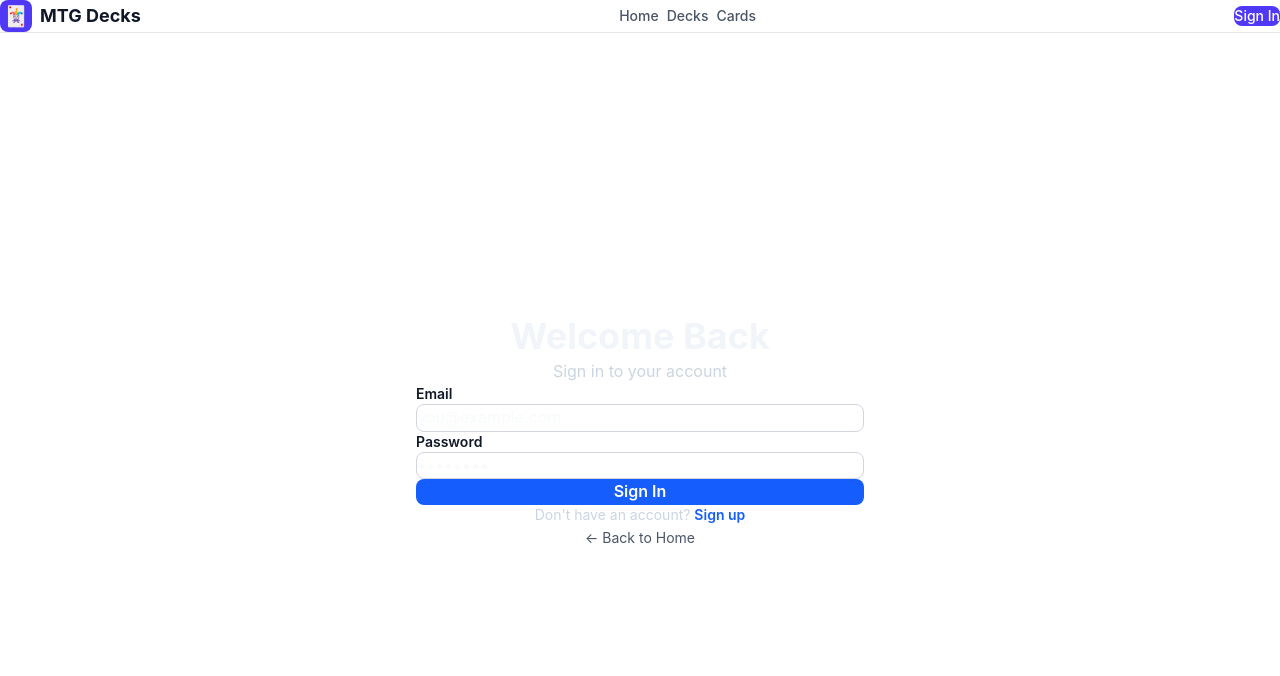
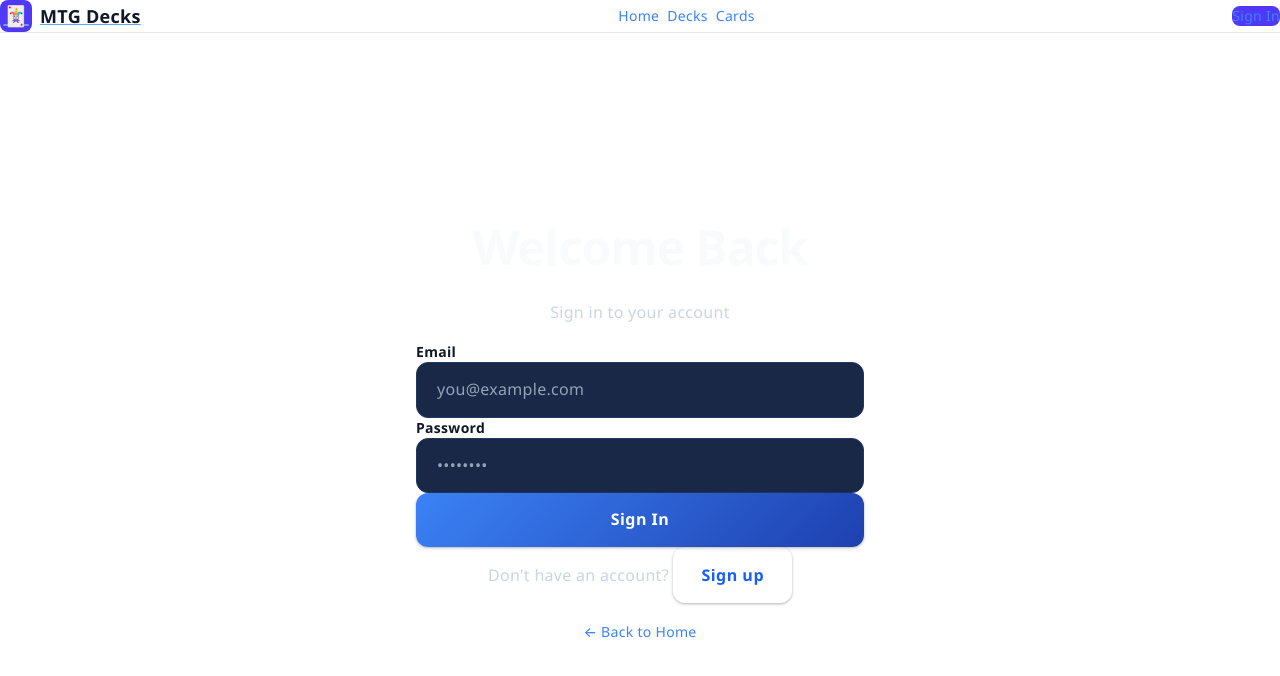
Before and after one commit to Antho-3387/ORM, a Next.js app in the folder orm/: page /auth in a window 1280 px wide. Shown: the top 676 px of the page. Built offline with nearby package versions, Linux system fonts and the light colour scheme.

Commit message:
Redesign with modern beautiful dark theme - proper spacing and typography

```diff
--- a/orm/app/globals.css
+++ b/orm/app/globals.css
@@ -1,25 +1,28 @@
 @import "tailwindcss";
 
 :root {
-  /* Dark Theme */
-  --bg-primary: #0f172a;
-  --bg-secondary: #1e293b;
-  --bg-tertiary: #334155;
-  --bg-accent: #1e3a8a;
+  /* Premium Dark Theme */
+  --bg-primary: #0a0e27;
+  --bg-secondary: #111c3b;
+  --bg-tertiary: #1a2847;
+  --bg-card: #1e3a5f;
 
   /* Text Colors */
-  --text-primary: #f1f5f9;
+  --text-primary: #f8fafc;
   --text-secondary: #cbd5e1;
   --text-muted: #94a3b8;
 
   /* Accent Colors */
   --accent-blue: #3b82f6;
   --accent-blue-light: #60a5fa;
-  --accent-indigo: #6366f1;
+  --accent-blue-dark: #1e40af;
 
-  /* Borders */
-  --border-color: #334155;
-  --border-light: #475569;
+  /* Borders & Effects */
+  --border-color: #1e3a5f;
+  --border-light: #334155;
+  --shadow-sm: 0 1px 3px rgba(0, 0, 0, 0.3);
+  --shadow-md: 0 4px 6px rgba(0, 0, 0, 0.4);
+  --shadow-lg: 0 10px 25px rgba(0, 0, 0, 0.5);
 }
 
 * {
@@ -33,37 +36,71 @@ html {
 }
 
 body {
-  background: var(--bg-primary);
+  background: linear-gradient(135deg, var(--bg-primary) 0%, var(--bg-secondary) 100%);
   color: var(--text-primary);
-  font-family: -apple-system, BlinkMacSystemFont, 'Segoe UI', 'Roboto', sans-serif;
+  font-family: 'Segoe UI', -apple-system, BlinkMacSystemFont, 'Roboto', sans-serif;
   -webkit-font-smoothing: antialiased;
   -moz-osx-font-smoothing: grayscale;
   line-height: 1.6;
+  letter-spacing: 0.3px;
+  min-height: 100vh;
 }
 
-h1, h2, h3, h4, h5, h6 {
+/* Typography */
+h1 {
+  font-size: 3rem;
+  font-weight: 800;
+  color: var(--text-primary);
+  line-height: 1.1;
+  letter-spacing: -1px;
+  margin-bottom: 1.5rem;
+}
+
+h2 {
+  font-size: 2rem;
   font-weight: 700;
   color: var(--text-primary);
   line-height: 1.2;
+  margin-bottom: 1.25rem;
+}
+
+h3 {
+  font-size: 1.5rem;
+  font-weight: 600;
+  color: var(--text-primary);
+  line-height: 1.3;
+  margin-bottom: 1rem;
+}
+
+h4 {
+  font-size: 1.25rem;
+  font-weight: 600;
+  color: var(--text-primary);
+  margin-bottom: 0.875rem;
 }
 
 p {
   color: var(--text-secondary);
+  font-size: 1rem;
+  line-height: 1.75;
+  margin-bottom: 1rem;
 }
 
 /* Scrollbar */
 ::-webkit-scrollbar {
-  width: 10px;
-  height: 10px;
+  width: 12px;
+  height: 12px;
 }
 
 ::-webkit-scrollbar-track {
   background: var(--bg-secondary);
+  border-radius: 10px;
 }
 
 ::-webkit-scrollbar-thumb {
-  background: var(--accent-blue);
-  border-radius: 5px;
+  background: linear-gradient(180deg, var(--accent-blue) 0%, var(--accent-blue-dark) 100%);
+  border-radius: 10px;
+  border: 3px solid var(--bg-secondary);
 }
 
 ::-webkit-scrollbar-thumb:hover {
@@ -73,24 +110,171 @@ p {
 /* Selection */
 ::selection {
   background: var(--accent-blue);
+  color: var(--text-primary);
+  text-shadow: 0 0 5px rgba(59, 130, 246, 0.3);
+}
+
+/* Form Elements */
+input,
+textarea,
+select {
+  background: var(--bg-tertiary);
+  border: 1.5px solid var(--border-color);
+  color: var(--text-primary);
+  font-family: 'Segoe UI', sans-serif;
+  border-radius: 0.75rem;
+  padding: 0.875rem 1.25rem;
+  font-size: 1rem;
+  transition: all 0.3s ease;
+}
+
+input::placeholder,
+textarea::placeholder {
+  color: var(--text-muted);
+}
+
+input:focus,
+textarea:focus,
+select:focus {
+  outline: none;
+  background: var(--bg-card);
+  border-color: var(--accent-blue);
+  box-shadow: 0 0 0 3px rgba(59, 130, 246, 0.1);
+  transform: translateY(-1px);
+}
+
+textarea {
+  resize: vertical;
+  font-family: 'Monaco', 'Menlo', 'Ubuntu Mono', monospace;
+  font-size: 0.95rem;
+  line-height: 1.6;
+}
+
+/* Buttons */
+button,
+a.btn {
+  padding: 0.875rem 1.75rem;
+  border: none;
+  border-radius: 0.75rem;
+  font-weight: 700;
+  font-size: 1rem;
+  cursor: pointer;
+  transition: all 0.3s ease;
+  text-decoration: none;
+  display: inline-block;
+  letter-spacing: 0.5px;
+  box-shadow: var(--shadow-sm);
+}
+
+button:hover,
+a.btn:hover {
+  transform: translateY(-2px);
+  box-shadow: var(--shadow-md);
+}
+
+button:active,
+a.btn:active {
+  transform: translateY(0);
+}
+
+/* Primary Button */
+.btn-primary,
+button[type="submit"] {
+  background: linear-gradient(135deg, var(--accent-blue) 0%, var(--accent-blue-dark) 100%);
   color: white;
+}
+
+.btn-primary:hover,
+button[type="submit"]:hover {
+  background: linear-gradient(135deg, var(--accent-blue-light) 0%, var(--accent-blue) 100%);
+}
+
+/* Secondary Button */
+.btn-secondary {
+  background: var(--bg-tertiary);
+  color: var(--text-secondary);
+  border: 1.5px solid var(--border-light);
+}
+
+.btn-secondary:hover {
+  background: var(--bg-card);
+  border-color: var(--accent-blue);
+  color: var(--text-primary);
 }
 
 /* Links */
 a {
+  color: var(--accent-blue);
+  text-decoration: none;
   transition: all 0.2s ease;
+  font-weight: 500;
 }
 
-/* Buttons */
-button {
-  transition: all 0.2s ease;
+a:hover {
+  color: var(--accent-blue-light);
+  text-decoration: underline;
 }
 
-/* Inputs and Textareas */
-input, textarea {
-  transition: all 0.2s ease;
+/* Cards */
+.card {
+  background: var(--bg-tertiary);
+  border: 1.5px solid var(--border-color);
+  border-radius: 1rem;
+  padding: 2rem;
+  transition: all 0.3s ease;
+  box-shadow: var(--shadow-sm);
 }
 
-input:focus, textarea:focus {
-  outline: none;
+.card:hover {
+  border-color: var(--accent-blue);
+  box-shadow: 0 0 20px rgba(59, 130, 246, 0.2);
 }
+
+/* Container */
+.container {
+  width: 100%;
+  max-width: 1200px;
+  margin: 0 auto;
+  padding: 0 2rem;
+}
+
+@media (max-width: 768px) {
+  .container {
+    padding: 0 1rem;
+  }
+
+  h1 {
+    font-size: 2rem;
+  }
+
+  h2 {
+    font-size: 1.5rem;
+  }
+}
+
+/* Utility Classes */
+.text-center {
+  text-align: center;
+}
+
+.mt-lg {
+  margin-top: 2rem;
+}
+
+.mb-lg {
+  margin-bottom: 2rem;
+}
+
+.p-lg {
+  padding: 2rem;
+}
+
+/* Header Spacing */
+header {
+  margin-bottom: 2rem;
+}
+
+/* Main Content */
+main {
+  padding: 3rem 2rem;
+}
--- a/orm/app/page.tsx
+++ b/orm/app/page.tsx
@@ -4,22 +4,40 @@ import Link from 'next/link'
 
 export default function HomePage() {
   return (
-    <main className="min-h-screen flex items-center justify-center bg-gradient-to-br from-slate-900 via-slate-800 to-slate-900 px-4">
-      <div className="text-center">
-        <h1 className="text-5xl md:text-6xl font-bold text-white mb-4">
+    <main className="min-h-screen bg-gradient-to-br from-slate-950 via-blue-900/20 to-slate-950 flex items-center justify-center px-4">
+      <div className="text-center max-w-2xl mx-auto">
+        <div className="mb-8">
+          <div className="text-6xl mb-4">🎴</div>
+          <h1 className="text-5xl sm:text-6xl font-bold text-white mb-6">
             Commander Decks
           </h1>
-        <p className="text-slate-300 text-lg mb-12 max-w-2xl mx-auto">
+          <p className="text-lg sm:text-xl text-slate-300 leading-relaxed mb-4">
             Créez et gérez vos decks Magic: The Gathering au format Commander
           </p>
+          <p className="text-base text-slate-400">
+            Collez votre decklist et sauvegardez-la instantanément
+          </p>
+        </div>
 
+        <div className="mt-12">
           <Link
             href="/decks/create"
-          className="inline-block px-10 py-4 bg-blue-600 hover:bg-blue-700 text-white font-bold text-lg rounded-lg transition-all hover:shadow-lg hover:shadow-blue-500/50"
+            className="inline-block px-10 py-5 bg-gradient-to-r from-blue-600 to-blue-700 hover:from-blue-500 hover:to-blue-600 text-white font-bold text-xl rounded-xl transition-all duration-300 hover:shadow-lg hover:shadow-blue-500/50 active:scale-95 hover:scale-105"
           >
             + Créer un Deck
           </Link>
         </div>
+
+        <div className="mt-16 p-8 bg-slate-800/50 backdrop-blur border border-slate-700 rounded-2xl">
+          <p className="text-sm text-slate-300 leading-relaxed">
+            <strong className="text-slate-200">Qu'est-ce que Commander?</strong><br/>
+            <br/>
+            Format populaire de Magic: The Gathering avec des decks de 100 cartes uniques
+            (sauf terrains de base) dirigés par une carte légendaire.
+            Un format fun, social et créatif.
+          </p>
+        </div>
+      </div>
     </main>
   )
 }
```
Also changed, not shown: orm/app/decks/create/page.tsx (+64 -43 lines). Lines whose indentation alone changed are shown as unchanged.
